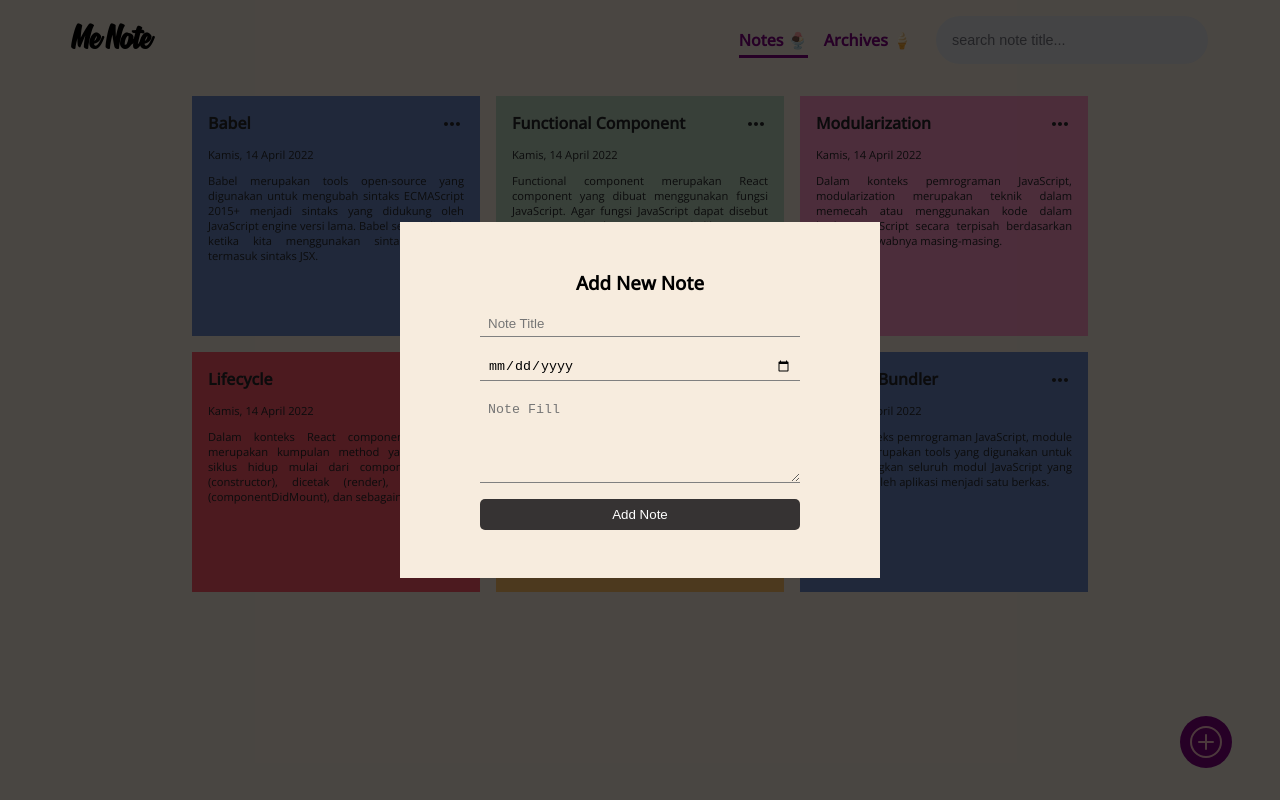
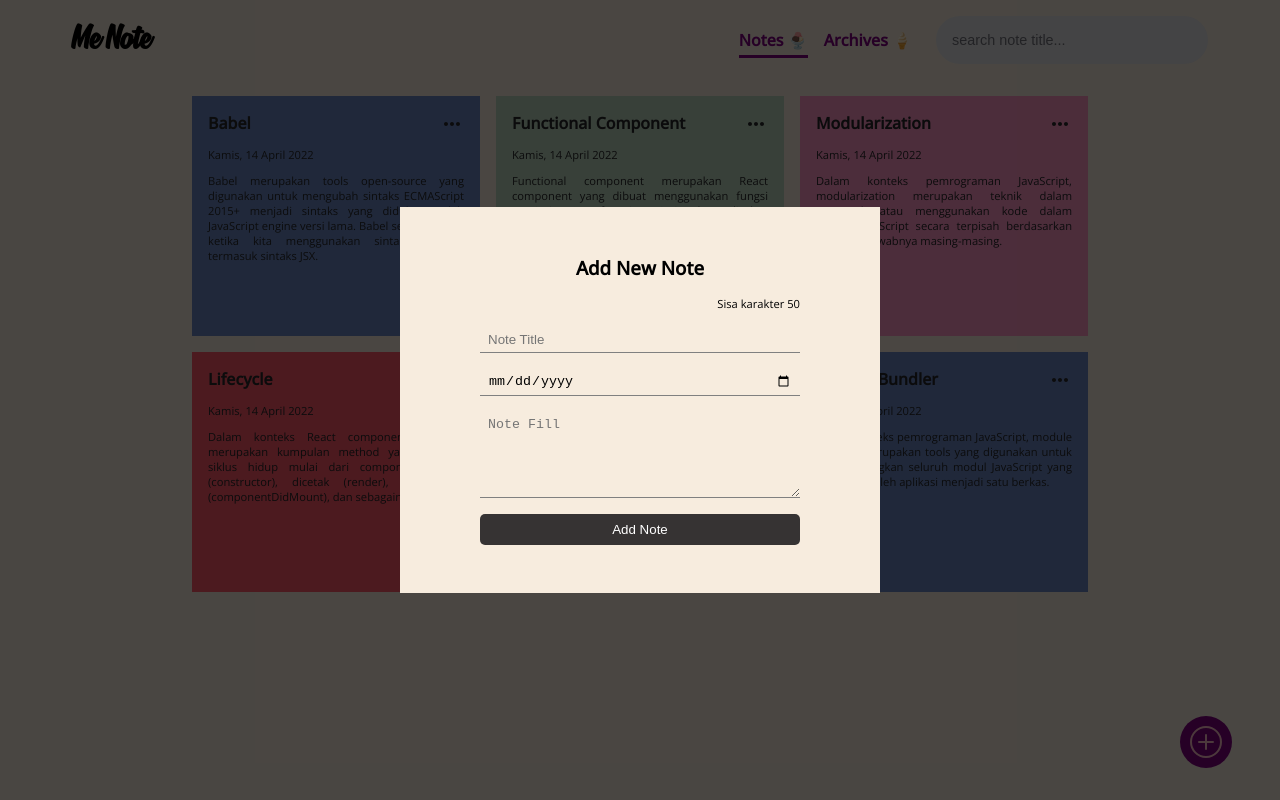
Before and after one commit to siska199/note-app-199, a React (Create React App) app: page / in a window 1280 px wide. Both pictures are taken after a click on the button 1206 px from the left and 742 px from the top of the page. Built offline with nearby package versions, Linux system fonts and the light colour scheme.

Commit message:
add feature max leangth in field title

```diff
--- a/src/components/AddNote.jsx
+++ b/src/components/AddNote.jsx
@@ -18,6 +18,7 @@ const AddNote = ({ setModal }) => {
     createdAt: "",
     body: "",
   };
+  const [maxLengthTitle, setMaxLengthTitle] = useState(50);
   const [form, setForm] = useState(initialForm);
 
   const handleOnChange = (e) => {
@@ -25,6 +26,9 @@ const AddNote = ({ setModal }) => {
       ...form,
       [e.target.name]: e.target.value,
     });
+    if (e.target.name == "title") {
+      setMaxLengthTitle(50 - e.target.value.length);
+    }
   };
   const handleSubmit = () => {
     const formData = {
@@ -47,7 +51,10 @@ const AddNote = ({ setModal }) => {
       <AddNoteContainer onClick={(e) => e.stopPropagation()}>
         <h1>Add New Note</h1>
         <FormContainer>
+          <label htmlFor="">Sisa karakter {maxLengthTitle}</label>
           <input
+            maxLength={50}
+
             value={form.title}
             onChange={(e) => handleOnChange(e)}
             type="text"
--- a/src/components/addNote.style.js
+++ b/src/components/addNote.style.js
@@ -36,6 +36,10 @@ export const FormContainer = styled.div`
         background-color: #F7ECDE;
 
     }
+    label{
+        margin-left: auto;
+        font-size: 0.7rem;
+    }
 `
 
 export const Button = styled.button`
```
